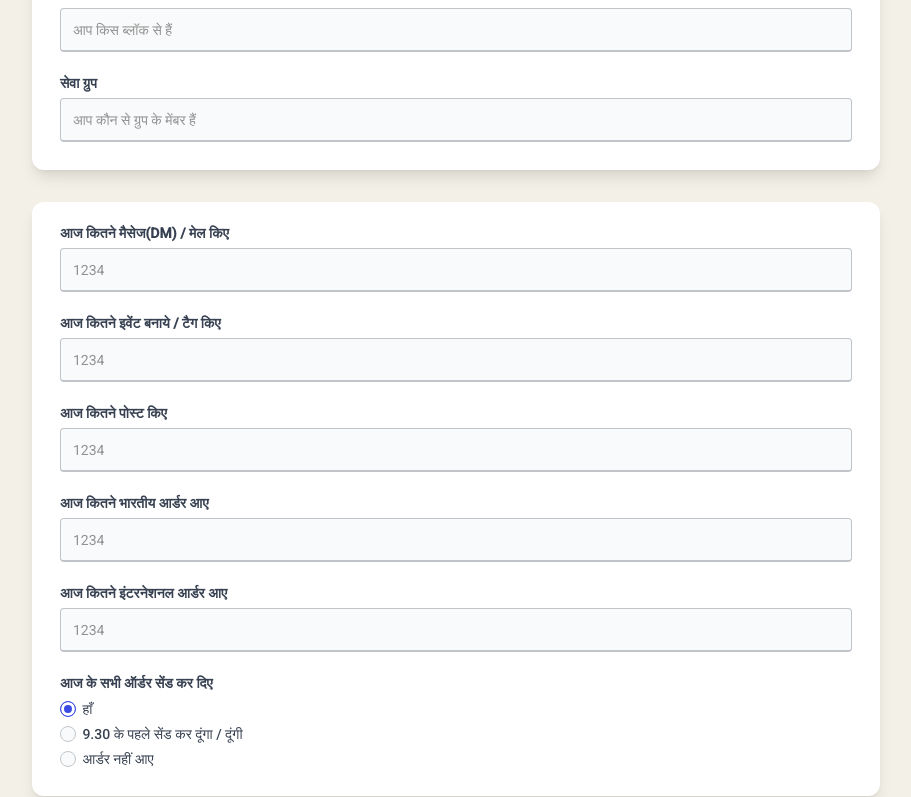
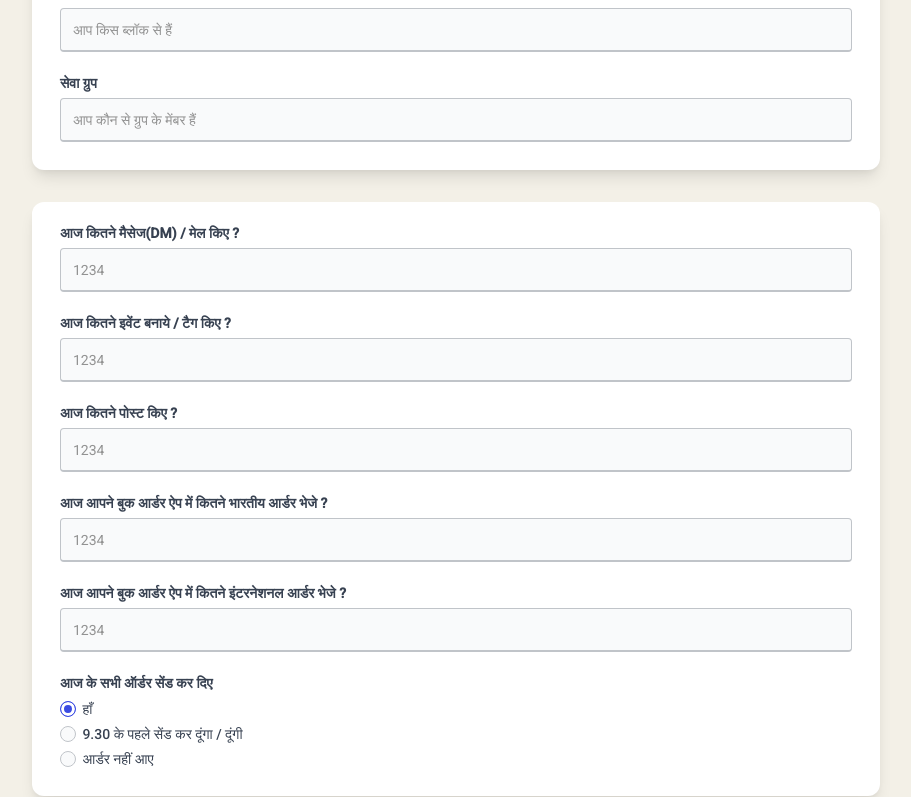
Before and after one commit to triven03/BookSewaForm, a Next.js app: page /Components/SewaForm in a window 1280 px wide. Shown: the part 580-1377 px from the top of the page, without its empty margins (184-1095 px from the left). Built offline with nearby package versions, Linux system fonts and the light colour scheme.

Commit message:
time change

```diff
--- a/pages/Components/SewaForm.jsx
+++ b/pages/Components/SewaForm.jsx
@@ -450,29 +450,42 @@ function checkData(val) {
           <section id="sewadetails">
 
               <div className="nice-form-group">
-                <label htmlFor="Dm">आज कितने मैसेज(DM) / मेल किए </label>
+                <label htmlFor="Dm">आज कितने मैसेज(DM) / मेल किए ?</label>
                 <input id="Dm" type="number" name="Dm" placeholder="1234" required value={inputVal.Dm} onChange={handleChange} />
               </div>
 
               <div className="nice-form-group">
-                <label htmlFor="Event">आज कितने इवेंट बनाये / टैग किए </label>
+                <label htmlFor="Event">आज कितने इवेंट बनाये / टैग किए ?</label>
                 <input id="Event" type="number" name="Event" placeholder="1234" required value={inputVal.Event} onChange={handleChange} />
               </div>
 
               <div className="nice-form-group">
-                <label htmlFor="post">आज कितने पोस्ट किए </label>
+                <label htmlFor="post">आज कितने पोस्ट किए ?</label>
                 <input id="post" type="number" name="post" placeholder="1234" required value={inputVal.post} onChange={handleChange}/>
               </div>
 
               <div className="nice-form-group">
-                <label htmlFor="order">आज कितने भारतीय आर्डर आए</label>
+                <label htmlFor="order">आज आपने बुक आर्डर ऐप में कितने भारतीय आर्डर भेजे ?</label>
                 <input id="order" type="number" name="order" placeholder="1234" required value={inputVal.order} onChange={handleChange}/>
               </div>
 
+              {/* <div className="nice-form-group">
+                <label htmlFor="order">आज कितने भारतीय आर्डर आए</label>
+                <input id="order" type="number" name="order" placeholder="1234" required value={inputVal.order} onChange={handleChange}/>
+              </div> */}
+
               <div className="nice-form-group">
+                <label htmlFor="iorder">आज आपने बुक आर्डर ऐप में कितने इंटरनेशनल आर्डर भेजे ?</label>
+                <input id="iorder" type="number" name="iorder" placeholder="1234" required value={inputVal.iorder} onChange={handleChange}/>
+              </div>
+
+              {/* <div className="nice-form-group">
                 <label htmlFor="iorder">आज कितने इंटरनेशनल आर्डर आए</label>
                 <input id="iorder" type="number" name="iorder" placeholder="1234" required value={inputVal.iorder} onChange={handleChange}/>
-              </div>
+              </div> */}
+
+
+
                 {/* <input type="hidden" name="totalOrder" value={Number(inputVal.order)+Number(inputVal.iorder)} /> */}
               <input type="hidden" name="totalOrder" value={orderNumber + iorderNumber} />
               <fieldset className="nice-form-group">
--- a/pages/Components/Timer.jsx
+++ b/pages/Components/Timer.jsx
@@ -12,8 +12,8 @@ function Timer() {
 
   useEffect(() => {
 
-    const showFormTimeStart = 68400;  // 7pm  68400
-    const showFormTimeEnd = 75666;   // 9pm   75660
+    const showFormTimeStart = 68400;       // 7pm  68400
+    const showFormTimeEnd = 86398;        // 9pm   75660   //11.59 pm 86398
     let fullTime= 86400;
     const currentTime = new Date();
     let h=currentTime.getHours();
--- a/styles/form.css
+++ b/styles/form.css
@@ -20,6 +20,7 @@ input::-webkit-inner-spin-button {
   -webkit-appearance: none;
   margin: 0;
 }
+
 input[type=number] {
   -moz-appearance: textfield;
 }
```
Lines whose indentation alone changed are shown as unchanged.
